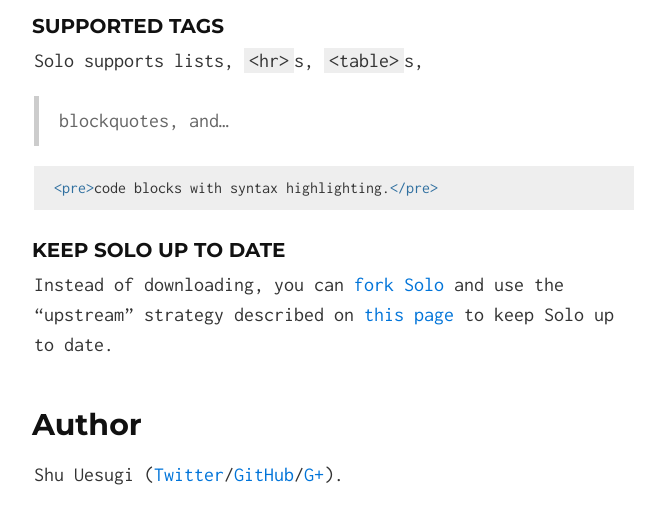
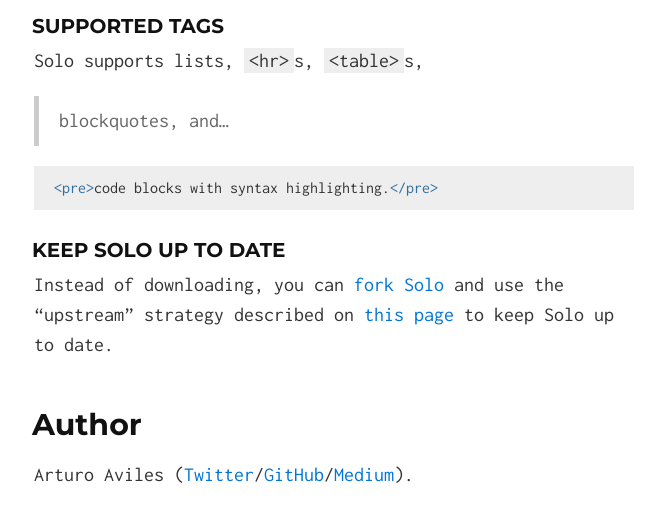
Before and after one commit to arturoaviles/Code-Hunter, a Jekyll site: the page built from index.md, in a window 1280 px wide and 900 px high, scrolled down 1833 px, cut to the strip 0-506 px from the top of the window. Shown: the whole strip, without its empty margins (306-971 px from the left). Built offline with Jekyll 4.4.1, drawn with Linux system fonts in a browser that asks for light colours.

Commit message:
Edit Github Page

```diff
--- a/index.md
+++ b/index.md
@@ -56,9 +56,9 @@
 
 ## Author
 
-Shu Uesugi ([Twitter](http://twitter.com/chibicode)/[GitHub](http://github.com/chibicode)/[G+](https://plus.google.com/110325199858284431541?rel=author)).
+Arturo Aviles ([Twitter](http://twitter.com/arturoaviles)/[GitHub](http://github.com/arturoaviles)/[Medium](https://medium.com/@arturoaviles)).
 
-![Shu Uesugi](https://www.gravatar.com/avatar/b868d84bbe2ed30ec45c9253e1c1cefe.jpg?s=200)
+![Arturo Aviles](https://www.gravatar.com/avatar/391fff96c298e1f641049829837684ec.jpg?s=200)
 
 ### License
 
```
